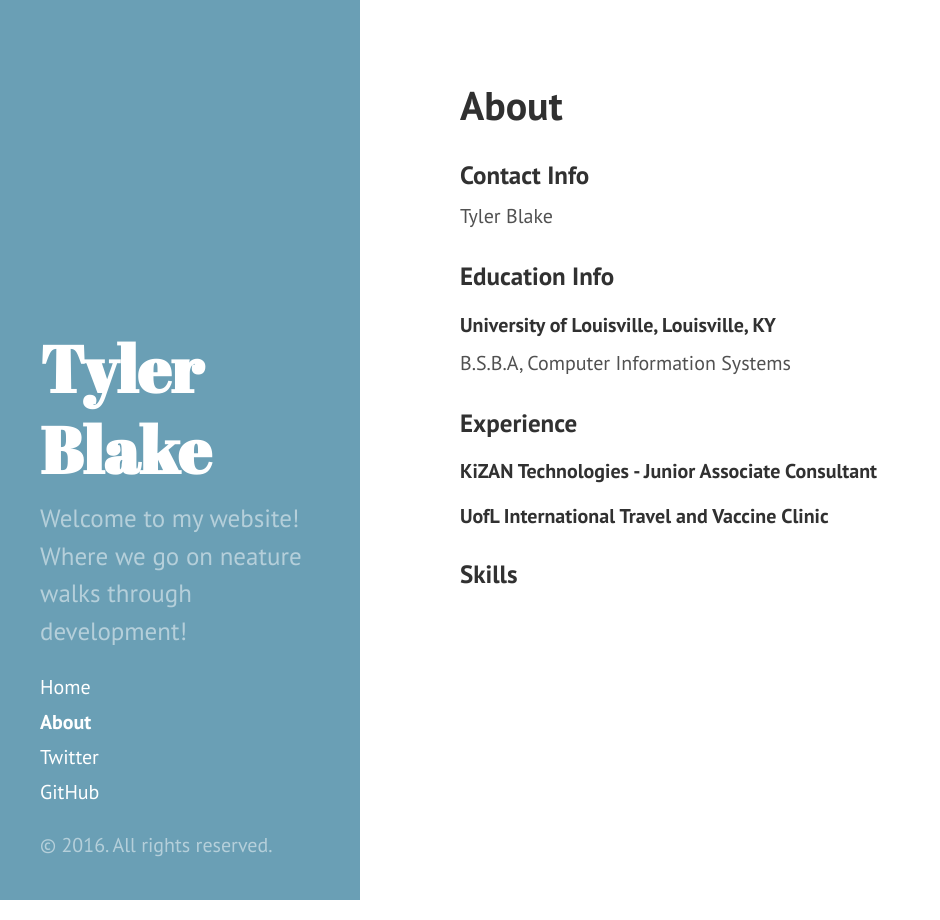
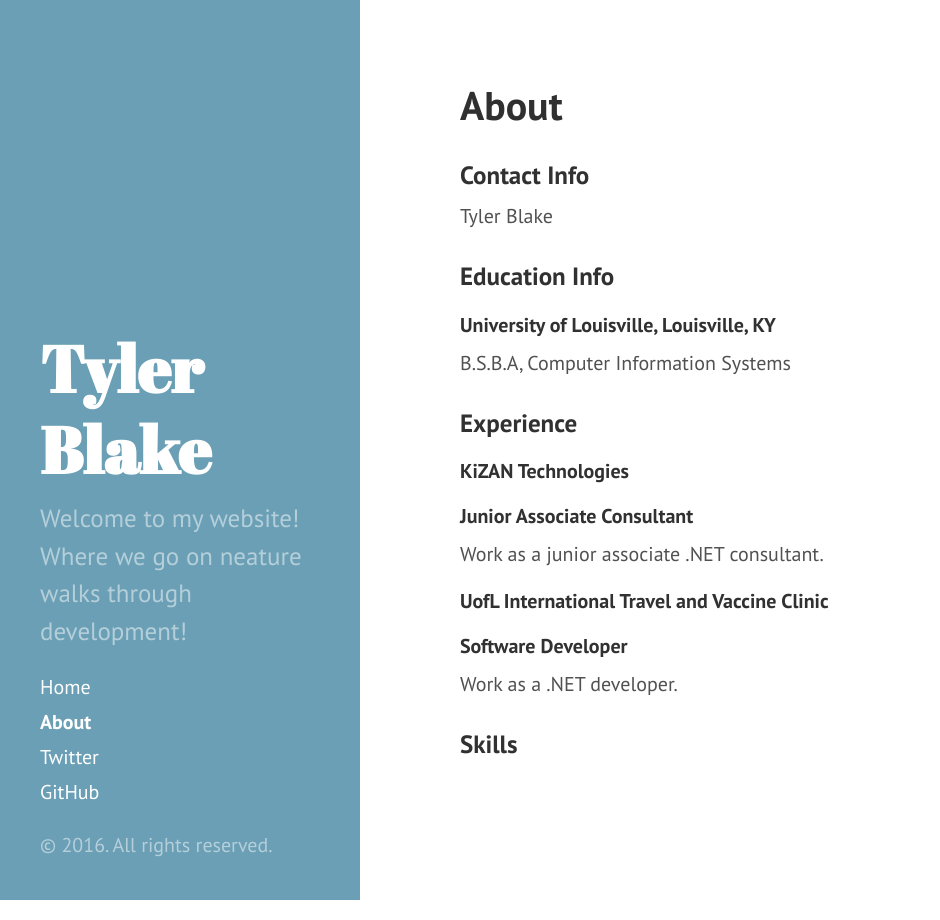
Before and after one commit to tylerablake/website, a Jekyll site: the page built from about.md, in a window 1280 px wide. Shown: the whole page, without its empty margins (0-940 px from the left). Built offline with Jekyll 4.4.1, drawn with Linux system fonts in a browser that asks for light colours.

Commit message:
editing about section

```diff
--- a/about.md
+++ b/about.md
@@ -15,8 +15,12 @@ title: About
 
 ### Experience
 
-<h4>KiZAN Technologies - Junior Associate Consultant</h4>
+<h4>KiZAN Technologies</h4>
+<h5>Junior Associate Consultant</h5>
+<p>Work as a junior associate .NET consultant.</p>
 <h4>UofL International Travel and Vaccine Clinic</h4>
+<h5>Software Developer</h5>
+<p>Work as a .NET developer.</p>
 
 
 ### Skills
```
